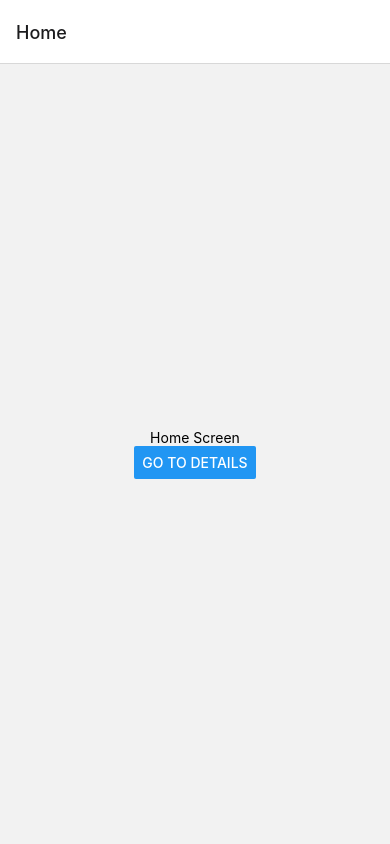
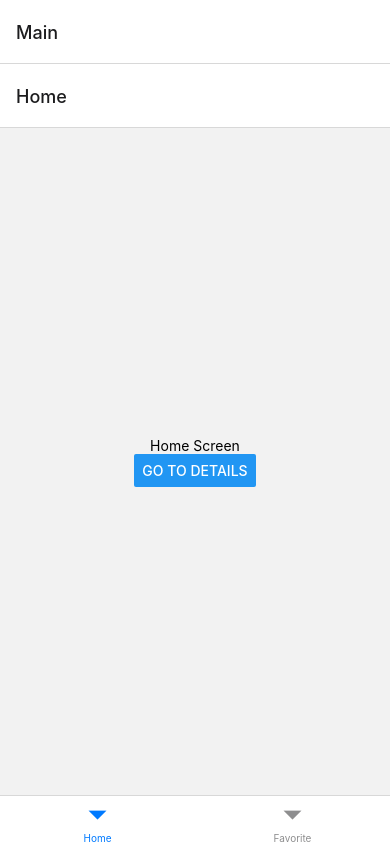
Before and after one commit to facto05/wekea, a React Native app: screen /Main in a window 390 px wide. Built offline with nearby package versions, Linux system fonts and the light colour scheme.

Commit message:
Nested Navigation

```diff
--- a/package.json
+++ b/package.json
@@ -9,6 +9,7 @@
     "web": "expo start --web"
   },
   "dependencies": {
+    "@react-navigation/bottom-tabs": "^6.6.0",
     "@react-navigation/native": "^6.1.17",
     "@react-navigation/native-stack": "^6.10.0",
     "expo": "~51.0.20",
--- a/src/routes/index.js
+++ b/src/routes/index.js
@@ -1,32 +1,9 @@
-import { View, Text, Button } from "react-native";
 import React from "react";
 import { NavigationContainer } from "@react-navigation/native";
 import { createNativeStackNavigator } from "@react-navigation/native-stack";
-
-function HomeScreen({ navigation }) {
-  return (
-    <View style={{ flex: 1, justifyContent: "center", alignItems: "center" }}>
-      <Text>Home Screen</Text>
-      <Button
-        onPress={() =>
-          navigation.navigate("Details", {
-            itemId: "41",
-          })
-        }
-        title="Go To Details"
-      />
-    </View>
-  );
-}
-function DetailScreen({ route, navigation }) {
-  const { itemId } = route.params;
-  return (
-    <View style={{ flex: 1, justifyContent: "center", alignItems: "center" }}>
-      <Text>Details Screen {itemId}</Text>
-      <Button onPress={() => navigation.goBack()} title="Back" />
-    </View>
-  );
-}
+import HomeScreen from "../views/screen/home/HomeScreen";
+import DetailScreen from "../views/screen/detail/DetailScreen";
+import HomeTabs from "./tabs";
 
 const Stack = createNativeStackNavigator();
 
@@ -34,7 +11,7 @@ export default function Routes() {
   return (
     <NavigationContainer>
       <Stack.Navigator>
-        <Stack.Screen name="Home" component={HomeScreen} />
+        <Stack.Screen name="Main" component={HomeTabs} />
         <Stack.Screen name="Details" component={DetailScreen} />
       </Stack.Navigator>
     </NavigationContainer>
--- /dev/null
+++ b/src/routes/tabs.js
@@ -0,0 +1,15 @@
+import React from "react";
+import { createBottomTabNavigator } from "@react-navigation/bottom-tabs";
+import HomeScreen from "../views/screen/home/HomeScreen";
+import FavoriteScreen from "../views/screen/home/FavoriteScreen";
+
+const Tabs = createBottomTabNavigator();
+
+export default function HomeTabs() {
+  return (
+    <Tabs.Navigator>
+      <Tabs.Screen name="Home" component={HomeScreen} />
+      <Tabs.Screen name="Favorite" component={FavoriteScreen} />
+    </Tabs.Navigator>
+  );
+}
--- /dev/null
+++ b/src/views/screen/detail/DetailScreen.js
@@ -0,0 +1,13 @@
+import { View, Text, Button } from "react-native";
+import React from "react";
+
+function DetailScreen({ navigation }) {
+  return (
+    <View style={{ flex: 1, justifyContent: "center", alignItems: "center" }}>
+      <Text>Details Screen</Text>
+      <Button onPress={() => navigation.goBack()} title="Back" />
+    </View>
+  );
+}
+
+export default DetailScreen;
--- /dev/null
+++ b/src/views/screen/home/FavoriteScreen.js
@@ -0,0 +1,12 @@
+import { View, Text, Button } from "react-native";
+import React from "react";
+
+function FavoriteScreen({ navigation }) {
+  return (
+    <View style={{ flex: 1, justifyContent: "center", alignItems: "center" }}>
+      <Text>Favorite Screen</Text>
+    </View>
+  );
+}
+
+export default FavoriteScreen;
--- /dev/null
+++ b/src/views/screen/home/HomeScreen.js
@@ -0,0 +1,16 @@
+import { View, Text, Button } from "react-native";
+import React from "react";
+
+function HomeScreen({ navigation }) {
+  return (
+    <View style={{ flex: 1, justifyContent: "center", alignItems: "center" }}>
+      <Text>Home Screen</Text>
+      <Button
+        onPress={() => navigation.navigate("Details")}
+        title="Go To Details"
+      />
+    </View>
+  );
+}
+
+export default HomeScreen;
```
Also changed, not shown: 1 other file (tests, documents, lock files or other folders).
